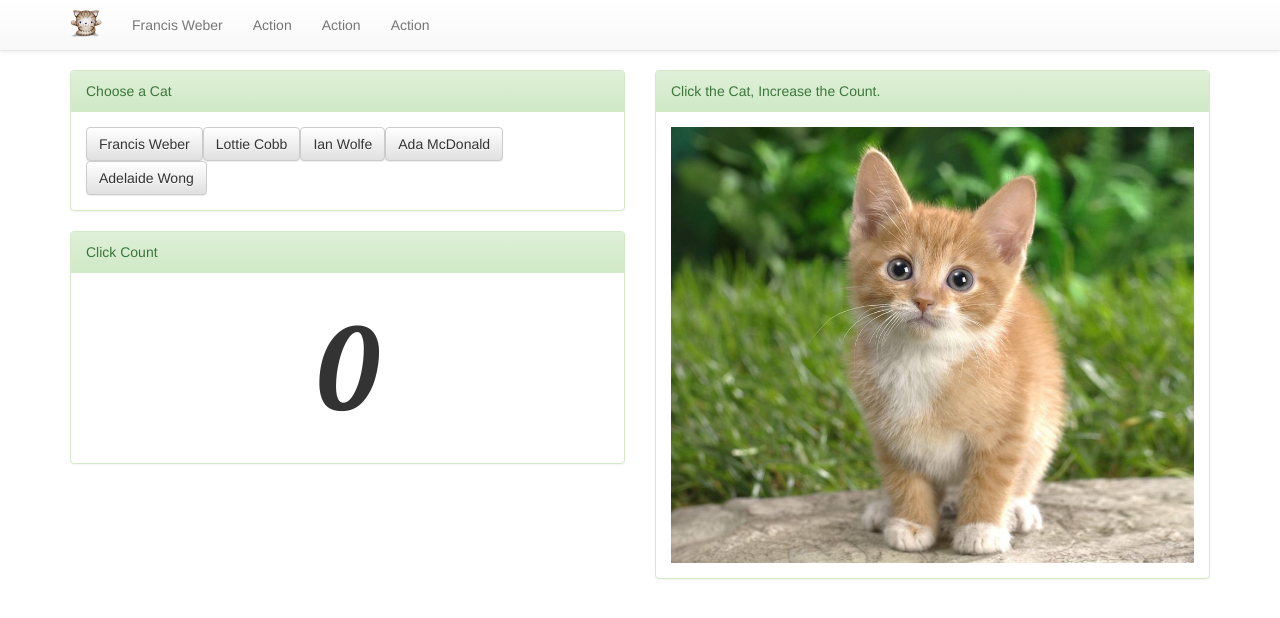
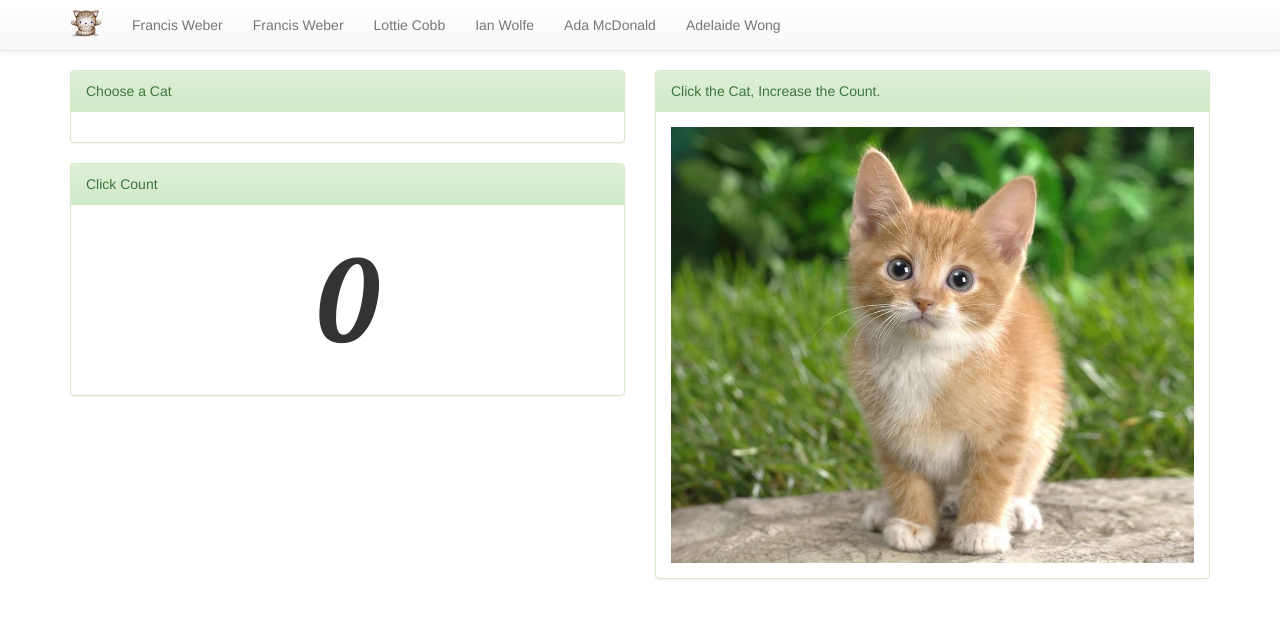
Before and after one commit to TimeBandit/catClicker, a plain HTML site: page index.html in a window 1280 px wide. Drawn offline with nearby package versions, Linux system fonts and the light colour scheme.

Commit message:
added elements to collapse navbar

```diff
--- a/index.html
+++ b/index.html
@@ -38,16 +38,7 @@
               <p class="navbar-text" id="name"></p>
             </div>
             <div id="navbar" class="navbar-collapse collapse">
-                <ul class="nav navbar-nav">
-                    <li>
-                        <a href="#">Action</a>
-                    </li>
-                    <li>
-                        <a href="#">Action</a>
-                    </li>
-                    <li>
-                        <a href="#">Action</a>
-                    </li>
+                <ul class="nav navbar-nav" id="list">
                 </ul>
             </div>
         </div>
@@ -61,7 +52,7 @@
     					Choose a Cat
     				</div>
     				<div class="panel-body">
-    					<div id="list"></div>
+    					<div id="listx"></div>
     				</div>
 				</div>
 				<div class="panel panel-success">
--- a/static/js/app.js
+++ b/static/js/app.js
@@ -69,14 +69,17 @@ var model = {
 
 			for (var i = 0; i < cats.length; i++) {
 				// create new list item
-				var button = document.createElement('button');
+				var listIem = document.createElement('li');
+				var anchor = document.createElement('a');
+				anchor.innerHTML = cats[i].name;
+				listIem.appendChild(anchor)
 
-				button.type = 'button';
-				button.className = 'btn btn-default';
-				button.innerHTML = cats[i].name;
+				// button.type = 'button';
+				// button.className = 'btn btn-default';
+				// button.innerHTML = cats[i].name;
 
 				// add event
-				button.addEventListener('click', (function(cat, i){
+				listIem.addEventListener('click', (function(cat, i){
 
 					return function() {
 						controller.setCurrentCat(cat); // store the current cat index
@@ -85,7 +88,7 @@ var model = {
 
 				})(cats[i], i)); // use IIFE to bind a cat with a list item
 
-				list.appendChild(button);
+				list.appendChild(listIem);
 			};
 		}
 	};
```
